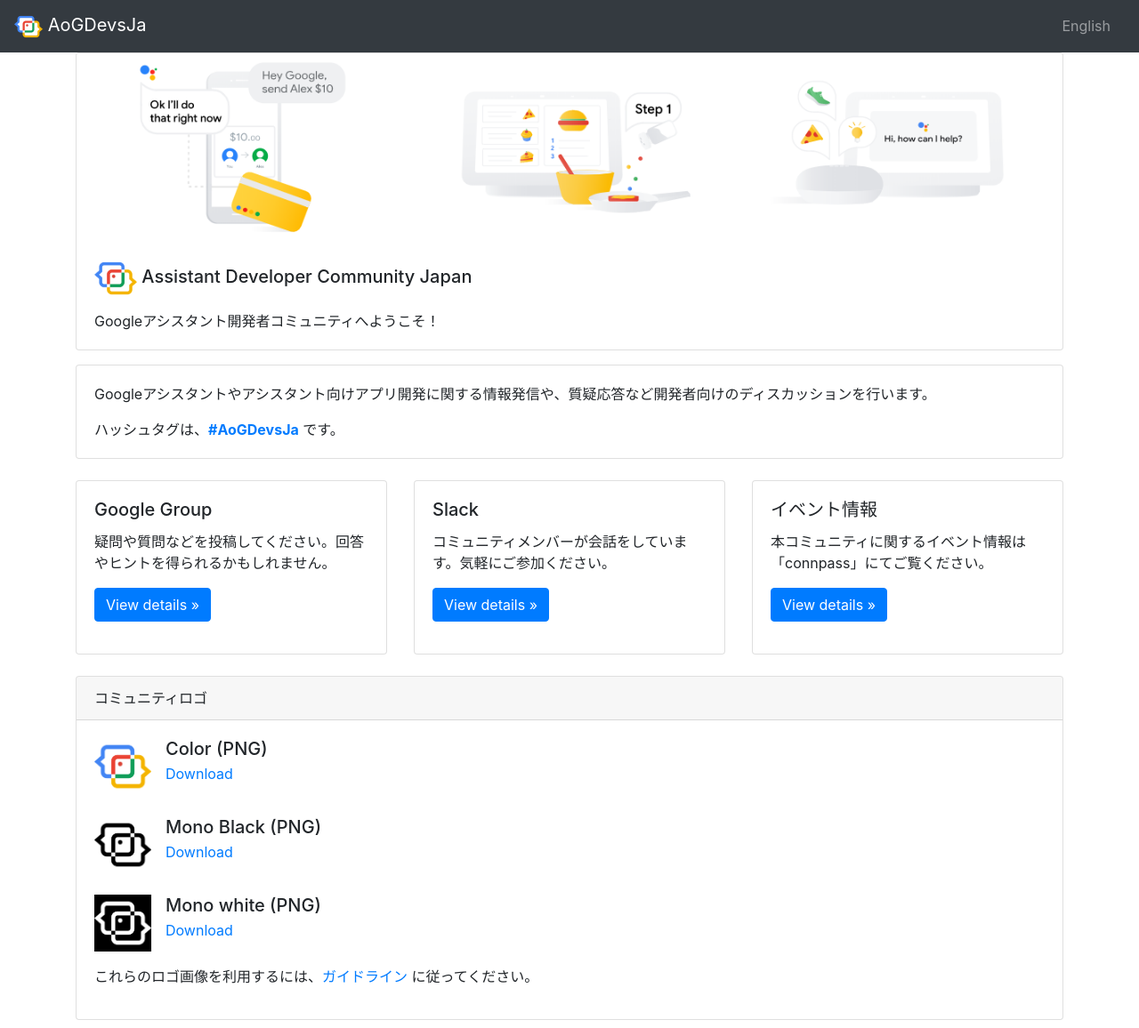
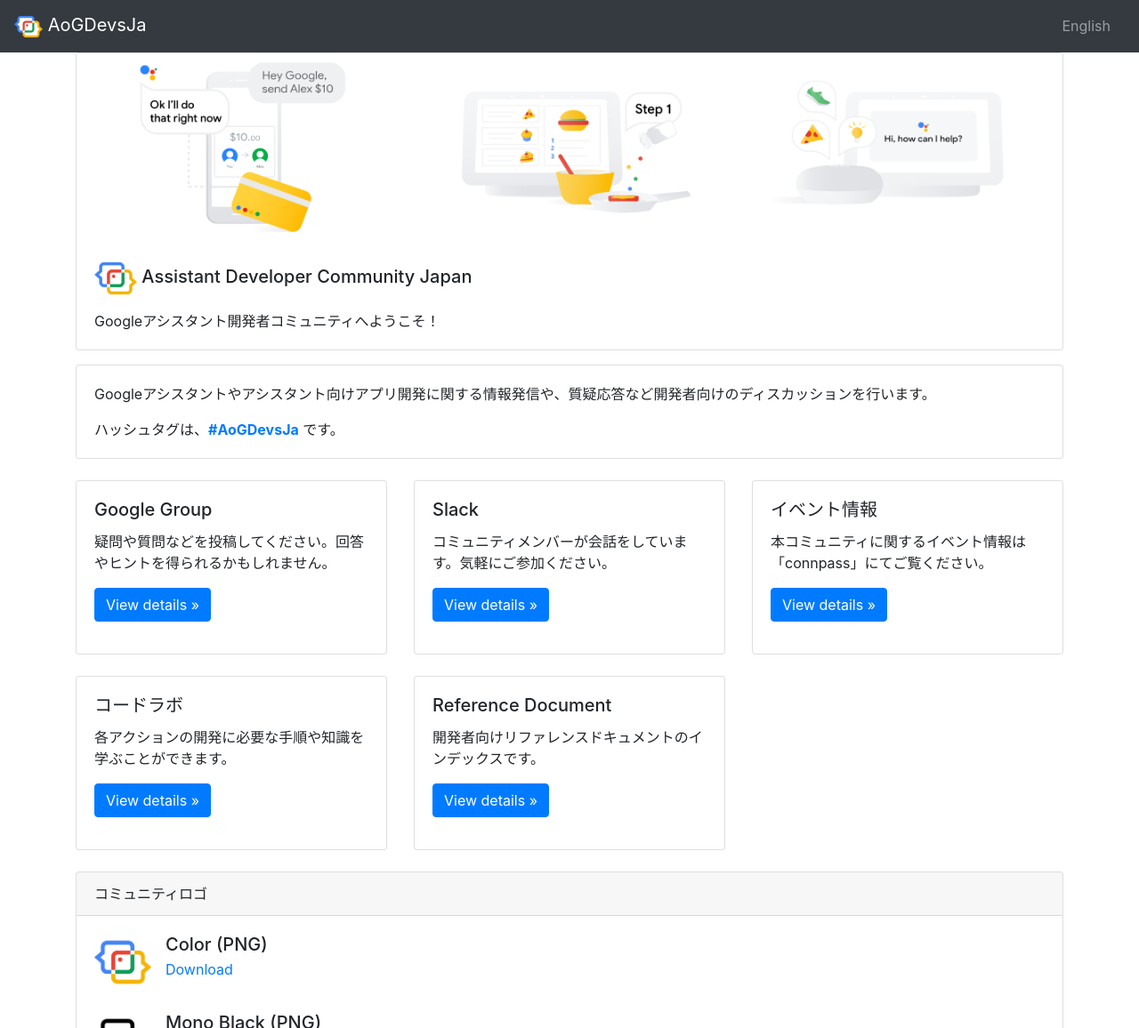
Before and after one commit to yoichiro/aogdevs-jp, a plain HTML site: page public/index.html in a window 1280 px wide. Shown: the top 1156 px of the page at 89% size. Drawn offline with nearby package versions, Linux system fonts and the light colour scheme.

Commit message:
Add the links for codelabs and reference doc overview.

```diff
--- a/public/index.html
+++ b/public/index.html
@@ -94,6 +94,33 @@
         </div>
       </div>
 
+      <br />
+
+      <div class="row">
+        <div class="col-md-4">
+          <div class="card">
+            <div class="card-body">
+              <h5 class="card-title">コードラボ</h5>
+              <p>各アクションの開発に必要な手順や知識を学ぶことができます。</p>
+              <p>
+                <a class="btn btn-primary" href="https://yoichiro.github.io/codelabs/" role="button">View details »</a>
+              </p>
+            </div>
+          </div>
+        </div>
+        <div class="col-md-4">
+          <div class="card">
+            <div class="card-body">
+              <h5 class="card-title">Reference Document</h5>
+              <p>開発者向けリファレンスドキュメントのインデックスです。</p>
+              <p>
+                <a class="btn btn-primary" href="https://aogdevs.jp/doc-overview/" role="button">View details »</a>
+              </p>
+            </div>
+          </div>
+        </div>
+      </div>
+
       <br>
 
       <div class="card">
```
Also changed, not shown: public/index.en.html (+27 -0 lines).
